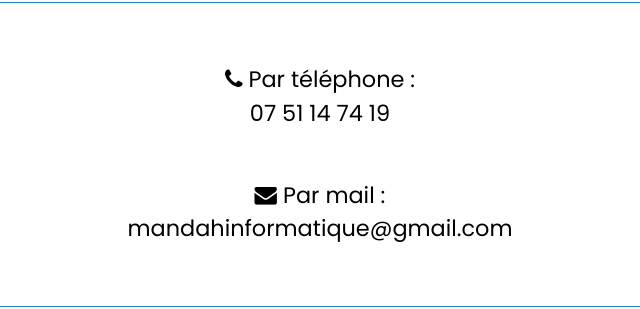
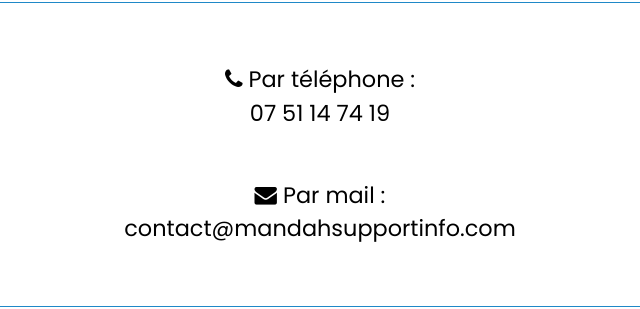
Before and after one commit to Lysianedon/mandah-support-info, a plain HTML site: page index.html in a window 1280 px wide. Shown: the part 3800-4109 px from the top of the page, 320-960 px from the left. Drawn offline with nearby package versions, Linux system fonts and the light colour scheme.

Commit message:
updated mail

```diff
--- a/index.html
+++ b/index.html
@@ -346,7 +346,7 @@ https://templatemo.com/tm-545-finance-business
             <div class="contact-form">
 
               <a href="tel:+33751147419" class="d-block mb-5 contact-infos-link"><i class="fa fa-phone"></i> Par téléphone : <br> 07 51 14 74 19</a>
-              <a href="mailto:mandahinformatique@gmail.com" target="_blank" class="contact-infos-link"><i class="fa fa-envelope"></i> Par mail : <br> mandahinformatique@gmail.com</a>
+              <a href="mailto:mailto:contact@mandahsupportinfo.com" target="_blank" class="contact-infos-link"><i class="fa fa-envelope"></i> Par mail : <br> contact@mandahsupportinfo.com</a>
             </div>
           </div>
         </div>
```
